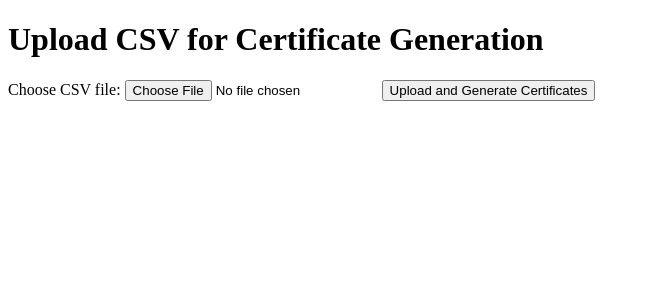
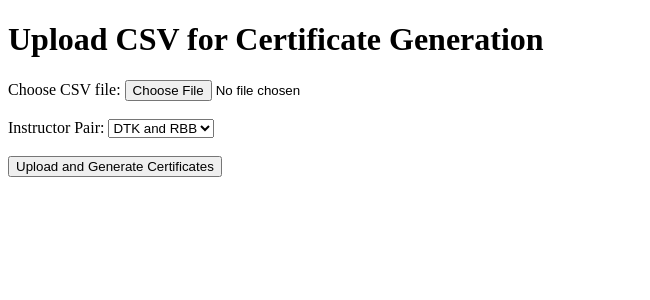
Before and after one commit to adi2188/certificateGenerator, a Flask app: page / in a window 1280 px wide. Shown: the top 300 px of the page, without its empty margins (0-650 px from the left). Run offline with Flask 3, Linux system fonts and the light colour scheme.

Commit message:
feat: Add certificate customization options
This commit introduces several new features to the certificate generator:

1.  **Instructor Pair Selection:** You can now choose between two instructor pairs (DTK and RBB, DTK and AA) from the UI. The selection determines which background image is used for the generated PDF certificate.

2.  **Bulleted Course Description:** The course description is now formatted as a bulleted list with left alignment on the PDF, improving readability.

3.  **Dynamic Course Name Sizing:** Long course names will now wrap to a new line on the certificate, ensuring the text fits within the layout.

Placeholder images have been added for the new instructor pairs, and the test suite has been updated to cover the new functionality.

```diff
--- a/certificate_generator/app.py
+++ b/certificate_generator/app.py
@@ -50,7 +50,7 @@ def generate_certificate_id(person_name, course_name, course_date):
 
     return f"{initials}-{sanitized_course_name}-{date_str}-{random_digits}"
 
-def create_certificate(person_name, course_name, course_description, course_date, certificate_id, output_path):
+def create_certificate(person_name, course_name, course_description, course_date, certificate_id, output_path, instructor_pair):
     with open(os.path.join(app.root_path, 'config.json')) as f:
         config = json.load(f)
 
@@ -61,9 +61,15 @@ def create_certificate(person_name, course_name, course_description, course_date
     pdf.set_fill_color(*config['background_color'])
     pdf.rect(0, 0, 210, 297, 'F')
 
-    # Add background image
-    if 'background_image' in config and config['background_image']:
-        background_image_path = os.path.join(app.root_path, config['background_image'])
+    # Determine background image based on instructor pair
+    image_mapping = {
+        'DTK_RBB': 'static/DTK_RBB.jpg',
+        'DTK_AA': 'static/DTK_AA.jpg'
+    }
+    background_image_name = image_mapping.get(instructor_pair, config.get('background_image', 'static/template.jpg'))
+    background_image_path = os.path.join(app.root_path, background_image_name)
+
+    if os.path.exists(background_image_path):
         pdf.image(background_image_path, x=0, y=0, w=210, h=297)
 
     # Header
@@ -76,7 +82,7 @@ def create_certificate(person_name, course_name, course_description, course_date
     pdf.set_y(config['course_name_y'])
     pdf.set_font(config['font_name'], "B", config['font_size_course_name'])
     pdf.set_text_color(0,0,0)
-    pdf.cell(0, 10, course_name, ln=True, align="C")
+    pdf.multi_cell(0, 10, course_name, align="C")
 
     pdf.set_y(config['award_text_y'])
     pdf.set_font(config['font_name'], "", config['font_size_default'])
@@ -92,7 +98,8 @@ def create_certificate(person_name, course_name, course_description, course_date
 
     pdf.set_y(config['course_description_y'])
     pdf.set_font(config['font_name'], "I", config['font_size_default'])
-    pdf.multi_cell(0, 10, course_description, align="C")
+    bulleted_description = "\n".join([f"* {line}" for line in course_description.splitlines()])
+    pdf.multi_cell(0, 10, bulleted_description, align="L")
 
     pdf.set_y(config['date_y'])
     pdf.set_font(config['font_name'], "", config['font_size_default'])
@@ -147,6 +154,7 @@ def upload_file():
         failed_certificates_info = []
 
         try:
+            instructor_pair = request.form.get('instructor_pair')
             with open(filepath, mode='r', encoding='utf-8-sig') as csvfile: # utf-8-sig to handle BOM
                 reader = csv.DictReader(csvfile)
 
@@ -181,7 +189,7 @@ def upload_file():
                     output_filename = f"{certificate_id}.pdf"
                     output_path = os.path.join(app.config['GENERATED_PDFS_FOLDER'], output_filename)
 
-                    create_certificate(person_name, course_name, course_description, course_date, certificate_id, output_path)
+                    create_certificate(person_name, course_name, course_description, course_date, certificate_id, output_path, instructor_pair)
                     generated_filenames_list.append(output_filename)
                     logger.info(f"Generated certificate: {output_filename}")
 
--- a/certificate_generator/templates/index.html
+++ b/certificate_generator/templates/index.html
@@ -25,8 +25,19 @@
 
     <h1>Upload CSV for Certificate Generation</h1>
     <form method="POST" action="{{ url_for('upload_file') }}" enctype="multipart/form-data">
-        <label for="csv_file">Choose CSV file:</label>
-        <input type="file" name="csv_file" id="csv_file" accept=".csv" required>
+        <div>
+            <label for="csv_file">Choose CSV file:</label>
+            <input type="file" name="csv_file" id="csv_file" accept=".csv" required>
+        </div>
+        <br>
+        <div>
+            <label for="instructor_pair">Instructor Pair:</label>
+            <select name="instructor_pair" id="instructor_pair" required>
+                <option value="DTK_RBB">DTK and RBB</option>
+                <option value="DTK_AA">DTK and AA</option>
+            </select>
+        </div>
+        <br>
         <button type="submit">Upload and Generate Certificates</button>
     </form>
 </body>
```
Also changed, not shown: tests/test_app.py (+43 -6 lines), certificate_generator/static/DTK_AA.jpg (added), certificate_generator/static/DTK_RBB.jpg (added).
